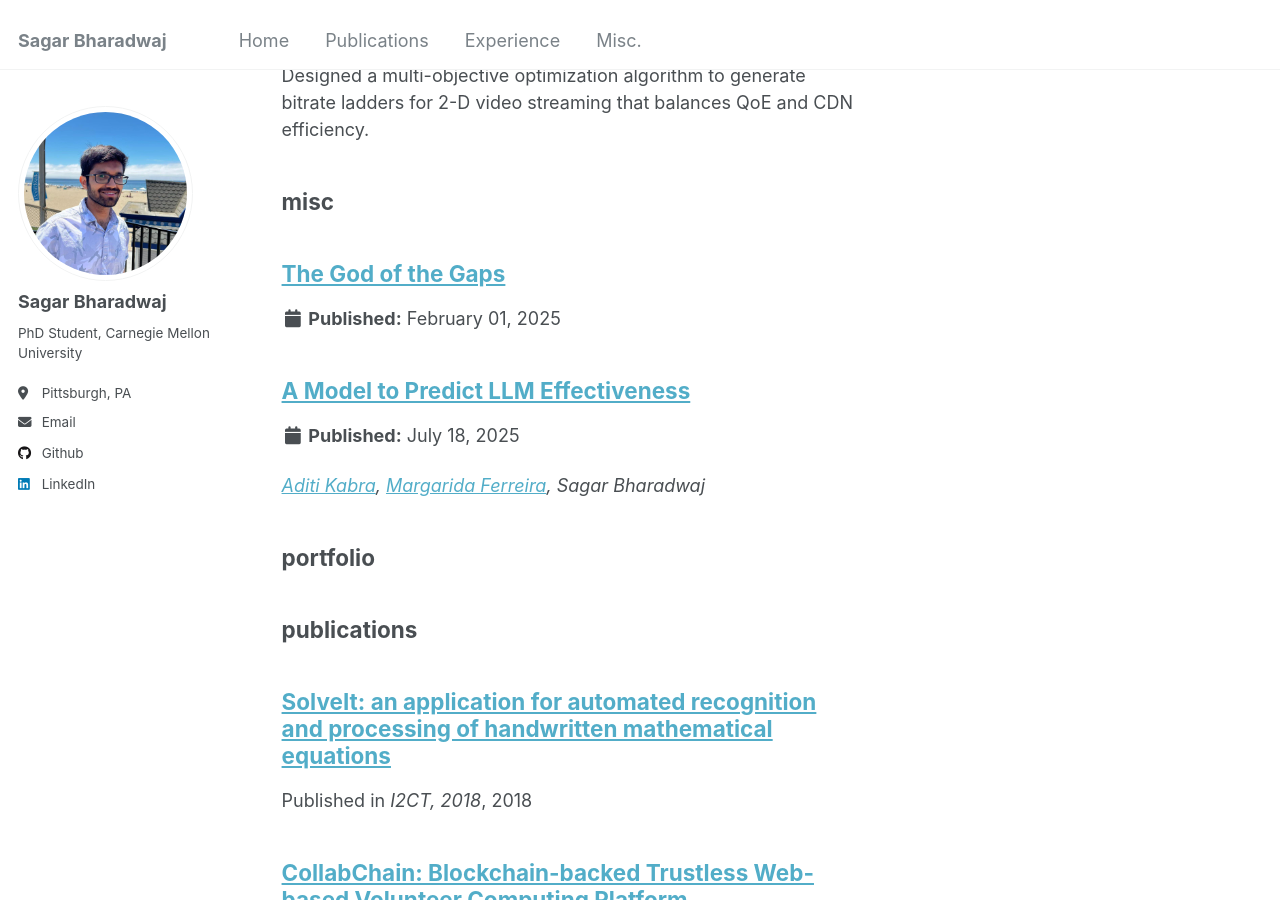
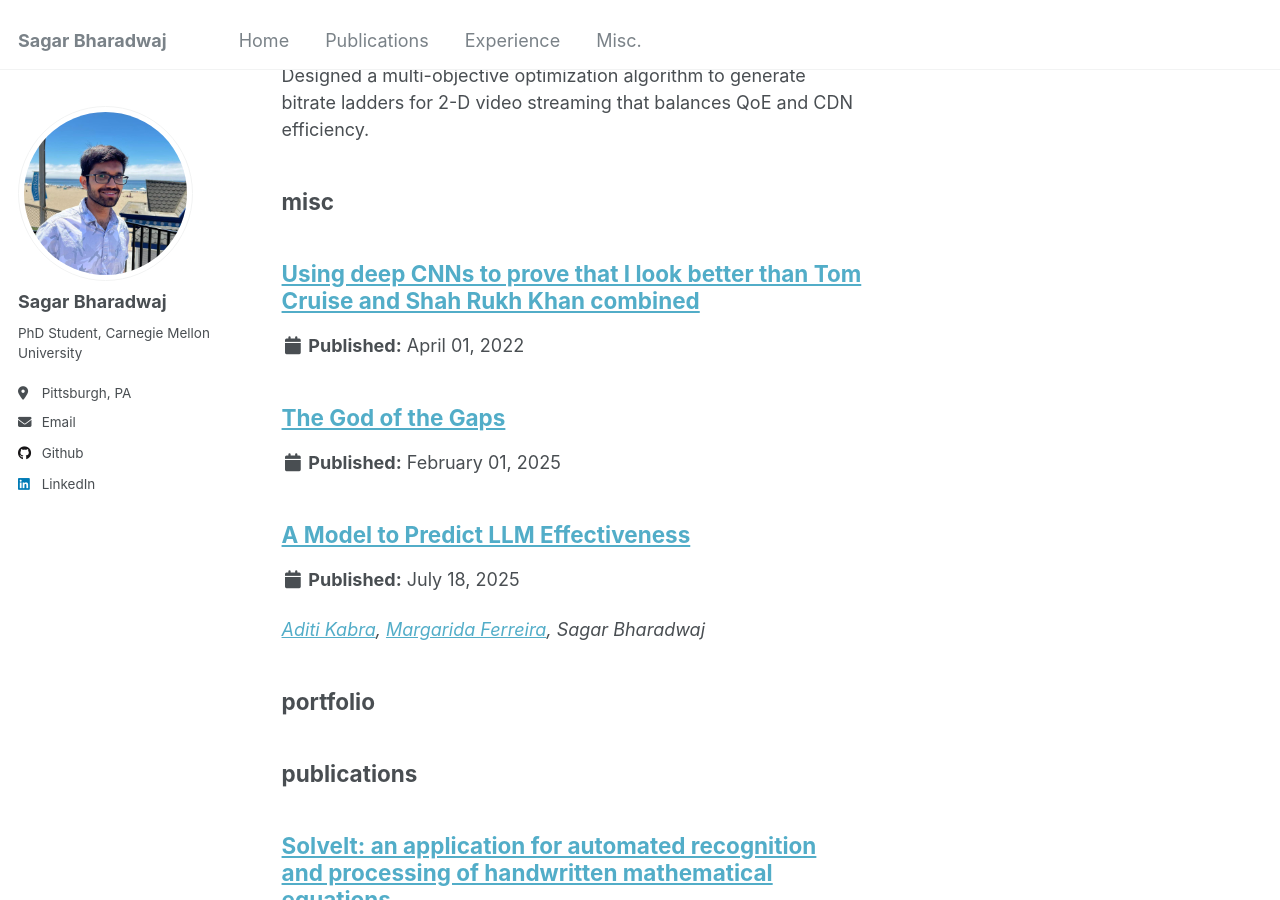
Before and after one commit to sagar-bharadwaj-ks/sagar-bharadwaj-ks.github.io, a Jekyll site: the page built from _pages/sitemap.md, in a window 1280 px wide and 900 px high, scrolled down 1818 px. Built offline with Jekyll 4.4.1, drawn with Linux system fonts in a browser that asks for light colours.

Commit message:
Add sigbovik paper

```diff
--- /dev/null
+++ b/_misc/2022-04-01-cnn-sigbovik.md
@@ -0,0 +1,9 @@
+---
+layout: archive
+title:  Using deep CNNs to prove that I look better than Tom Cruise and Shah Rukh Khan combined
+date:   2022-04-01
+pdf-url: /files/papers/sigbovik-2022-cnn.pdf
+author_profile: true
+tags: ["sigbovik"]
+abstract: (Paper written for [SIGBOVIK 2022](https://sigbovik.org/2022/)) In this paper, I use a novel deep CNN architecture, Image2Float, and conduct surveys to prove conclusively that I look better than Tom Cruise and Shah Rukh Khan combined.
+---
```
Also changed, not shown: _includes/single-misc-card.html (+7 -0 lines), 2 other files.
